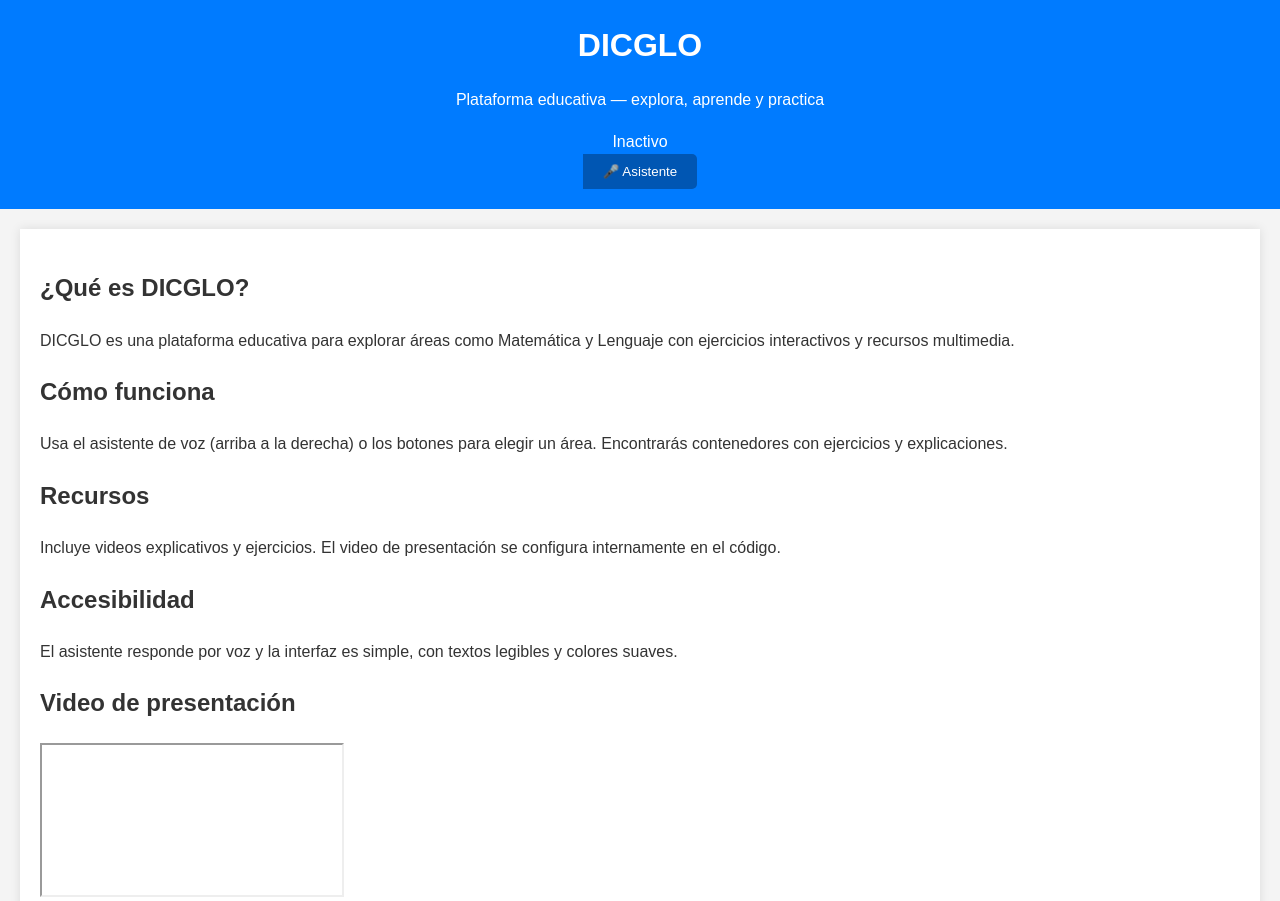
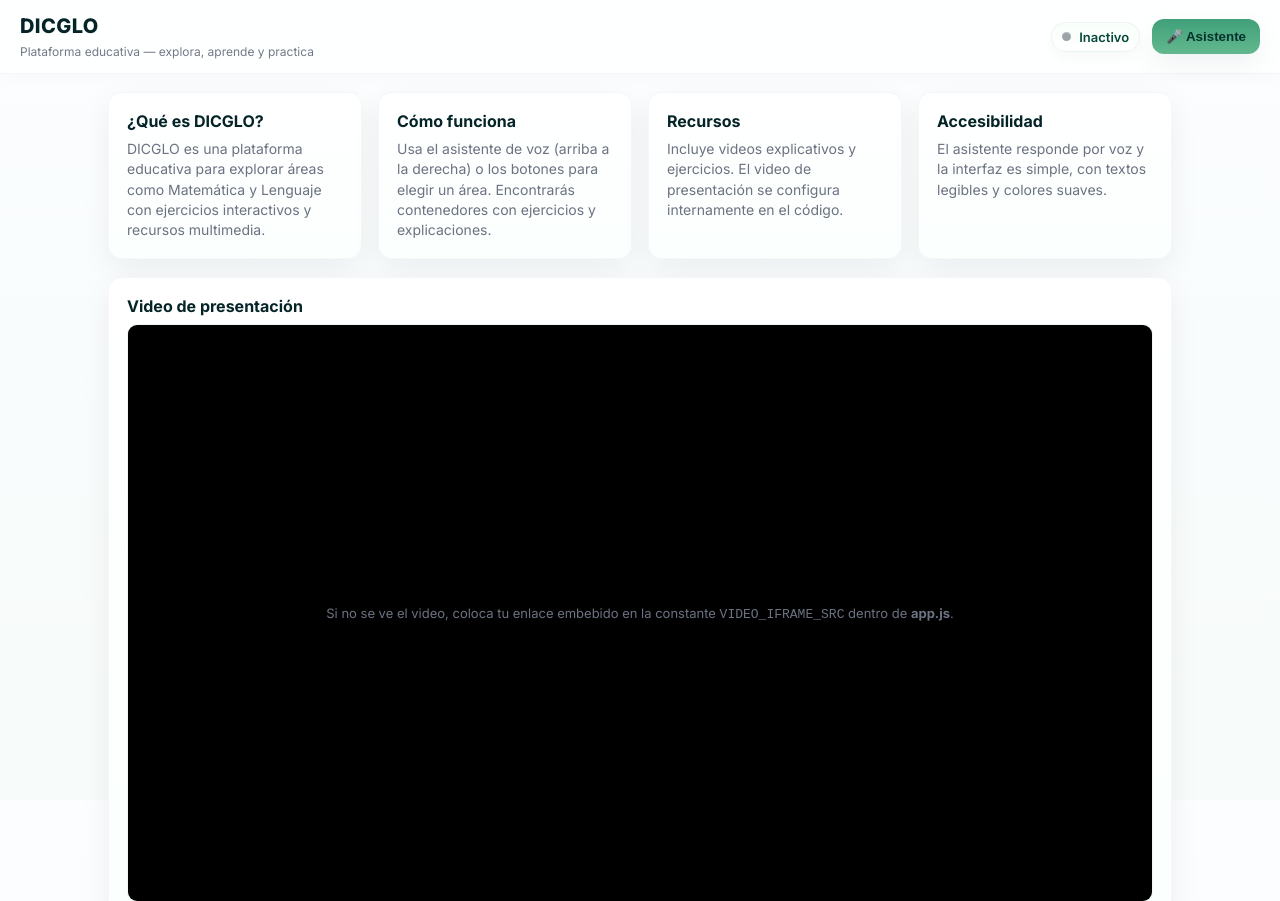
Before and after one commit to marcoisaac006-boop/DICGLO, a plain HTML site: page index.html in a window 1280 px wide. Shown: the top 901 px of the page. Drawn offline with Linux system fonts and the light colour scheme; a script that the page names is missing.

Commit message:
styles.css

```diff
--- a/styles.css
+++ b/styles.css
@@ -1,99 +1,244 @@
-body {
-    font-family: Arial, sans-serif;
-    line-height: 1.6;
-    margin: 0;
-    padding: 0;
-    background-color: #f4f4f4;
-    color: #333;
+:root{
+  --bg-start: #fbfdff;
+  --bg-end: #f7fbf9;
+  --card:#ffffff;
+  --muted:#6b7280;
+  --accent:#3fa07a;
+  --accent-2:#6eb6a6;
+  --soft-shadow: 0 10px 30px rgba(11,22,28,0.06);
+  --radius:14px;
+  --pad:18px;
+  font-family: Inter, system-ui, -apple-system, "Segoe UI", Roboto, "Helvetica Neue", Arial;
+  -webkit-font-smoothing:antialiased;
+  -moz-osx-font-smoothing:grayscale;
 }
 
-header {
-    background-color: #007bff;
-    color: white;
-    padding: 20px;
-    text-align: center;
+*{box-sizing:border-box}
+html,body{height:100%; margin:0; background: linear-gradient(180deg,var(--bg-start), var(--bg-end)); color:#07121a;}
+
+/* Sticky header moderno */
+.site-header{
+  position:sticky;
+  top:0;
+  z-index:60;
+  display:flex;
+  align-items:center;
+  justify-content:space-between;
+  gap:18px;
+  padding:14px 20px;
+  background: rgba(255,255,255,0.75);
+  border-bottom: 1px solid rgba(10,20,20,0.04);
+  backdrop-filter: blur(6px);
+  box-shadow: 0 4px 18px rgba(8,12,16,0.02);
+  margin-bottom:8px;
 }
 
-header h1 {
-    margin: 0;
+.brand h1{
+  margin:0;
+  font-size:20px;
+  font-weight:800;
+  letter-spacing:0.4px;
+  color:#052428;
+}
+.brand .tag{
+  margin:6px 0 0;
+  font-size:12px;
+  color:var(--muted);
+  opacity:0.95;
 }
 
-.search-container {
-    margin-top: 10px;
+/* Right side of header */
+.header-right{
+  display:flex;
+  align-items:center;
+  gap:12px;
 }
 
-#searchInput {
-    padding: 10px;
-    width: 300px;
-    border: none;
-    border-radius: 5px 0 0 5px;
+/* Estado visible del asistente (id vaStatus) */
+.assistant-status{
+  display:inline-flex;
+  align-items:center;
+  gap:8px;
+  padding:6px 10px;
+  border-radius:999px;
+  background: linear-gradient(180deg,#f7fff9,#ffffff);
+  border:1px solid rgba(14,76,60,0.06);
+  box-shadow: 0 6px 14px rgba(10,20,18,0.03);
+  font-weight:600;
+  font-size:13px;
+  color:#07483a;
 }
 
-button {
-    padding: 10px 20px;
-    background-color: #0056b3;
-    color: white;
-    border: none;
-    border-radius: 0 5px 5px 0;
-    cursor: pointer;
+/* pequeño punto antes del texto */
+.assistant-status::before{
+  content:'';
+  width:9px;
+  height:9px;
+  border-radius:50%;
+  display:inline-block;
+  background:#9aa3a6; /* color neutro; el texto cambiará con JS */
+  box-shadow: 0 1px 0 rgba(255,255,255,0.3) inset;
 }
 
-button:hover {
-    background-color: #004085;
+/* Botón de activación */
+.header-actions{ display:flex; gap:10px; align-items:center; }
+.voice-toggle{
+  background: linear-gradient(180deg,var(--accent) 0%, #63b88e 100%);
+  border:none;
+  padding:10px 14px;
+  border-radius:12px;
+  box-shadow: var(--soft-shadow);
+  cursor:pointer;
+  font-weight:700;
+  color: #05322b;
+  transition: transform .15s ease, box-shadow .15s ease, opacity .15s;
+}
+.voice-toggle:hover{ transform: translateY(-3px); box-shadow: 0 12px 30px rgba(39,125,96,0.14); }
+.voice-toggle:active{ transform: translateY(-1px); }
+
+/* Main layout */
+.main{
+  max-width:1100px;
+  margin:18px auto;
+  padding:0 18px 48px;
+  display:grid;
+  grid-template-columns:1fr;
+  gap:18px;
 }
 
-main {
-    max-width: 1200px;
-    margin: 20px auto;
-    padding: 20px;
-    background: white;
-    box-shadow: 0 0 10px rgba(0,0,0,0.1);
+/* Grid de intro */
+.intro-grid{
+  display:grid;
+  grid-template-columns:repeat(auto-fit,minmax(220px,1fr));
+  gap:16px;
 }
 
-.section {
-    margin-bottom: 30px;
+/* Cards estilizadas */
+.card{
+  background: linear-gradient(180deg,var(--card), #fbfffe);
+  padding:var(--pad);
+  border-radius:var(--radius);
+  box-shadow: var(--soft-shadow);
+  border: 1px solid rgba(10,20,20,0.03);
+  transition: transform .18s ease, box-shadow .18s ease;
+}
+.card:hover{ transform: translateY(-6px); box-shadow: 0 20px 40px rgba(10,30,25,0.06); }
+
+.card h2{ margin:0 0 8px 0; font-size:16px; color:#052428; }
+.card p{ margin:0; color:var(--muted); line-height:1.45; font-size:14px; }
+
+/* Video card */
+.video-card .video-frame{
+  width:100%;
+  aspect-ratio: 16/9;
+  min-height:180px;
+  display:flex;
+  align-items:center;
+  justify-content:center;
+  background: linear-gradient(180deg,#fbfffe, #f3faf9);
+  border-radius:10px;
+  overflow:hidden;
+  border:1px solid #eef6f4;
+  position:relative;
+}
+.video-frame iframe{
+  width:100%;
+  height:100%;
+  border:0;
+  display:block;
+  background:#000;
+}
+#videoPlaceholder{
+  position:absolute;
+  color:var(--muted);
+  font-size:13px;
+  padding:8px;
 }
 
-.section h2 {
-    color: #007bff;
-    border-bottom: 2px solid #007bff;
-    padding-bottom: 10px;
+/* content grid */
+.content-card .subject-grid{
+  margin-top:12px;
+  display:grid;
+  grid-template-columns:repeat(auto-fit,minmax(200px,1fr));
+  gap:12px;
+}
+.subject-hint{
+  grid-column:1/-1;
+  padding:14px;
+  border-radius:10px;
+  background:linear-gradient(180deg,#ffffff,#f7fffb);
+  border:1px solid #eef8f5;
+}
+.quick-buttons{
+  margin-top:8px;
+  display:flex;
+  gap:8px;
+  flex-wrap:wrap;
+}
+.subject-btn{
+  background: linear-gradient(180deg,#ffffff,#f7fff5);
+  border:1px solid rgba(62,160,114,0.08);
+  padding:8px 12px;
+  border-radius:10px;
+  cursor:pointer;
+  font-weight:600;
+  color:#064736;
+  transition: transform .12s ease, box-shadow .12s ease;
+}
+.subject-btn:hover{ transform: translateY(-3px); box-shadow: 0 8px 18px rgba(45,115,82,0.08); }
+
+/* topic card (results) */
+.topic-card{
+  padding:16px;
+  border-radius:12px;
+  background:linear-gradient(180deg,#ffffff,#fbfffd);
+  box-shadow:0 6px 18px rgba(10,20,20,0.04);
+  border:1px solid #eef7f4;
+}
+.topic-card h3{margin:0 0 6px 0; font-size:15px}
+.topic-card p{ margin:0; font-size:13px; color:var(--muted) }
+
+/* Panel del asistente (oculto/visible) */
+.voice-panel{
+  position:fixed;
+  right:16px;
+  top:72px;
+  background: #ffffff;
+  border-radius:12px;
+  padding:10px;
+  box-shadow: 0 12px 40px rgba(5,20,20,0.07);
+  border:1px solid rgba(10,20,20,0.03);
+  z-index:80;
+}
+.voice-panel.hidden{ display:none; }
+
+/* footer */
+.site-footer{
+  text-align:center;
+  padding:24px 8px;
+  color:var(--muted);
+  font-size:13px;
+  margin-top:18px;
 }
 
-.section p {
-    margin: 10px 0;
+/* Utility */
+.sr-only{
+  position:absolute!important;
+  height:1px;
+  width:1px;
+  overflow:hidden;
+  clip:rect(1px,1px,1px,1px);
+  white-space:nowrap;
+  border:0;
+  padding:0;
+  margin:-1px;
 }
 
-table {
-    width: 100%;
-    border-collapse: collapse;
-    margin: 20px 0;
+/* Responsive */
+@media (max-width:720px){
+  .site-header{ padding:12px 14px; gap:10px; }
+  .brand h1{ font-size:18px }
+  .video-frame{ min-height:0; aspect-ratio:16/9; }
+  .video-frame iframe{ height:100% }
+  .assistant-status{ font-size:12px; padding:6px 8px }
 }
-
-th, td {
-    border: 1px solid #ddd;
-    padding: 10px;
-    text-align: left;
-}
-
-th {
-    background-color: #f8f9fa;
-}
-
-footer {
-    text-align: center;
-    padding: 10px;
-    background-color: #007bff;
-    color: white;
-}
-
-.hidden {
-    display: none;
-}
-
-/* Responsive design */
-@media (max-width: 768px) {
-    #searchInput {
-        width: 200px;
-    }
-}
```
